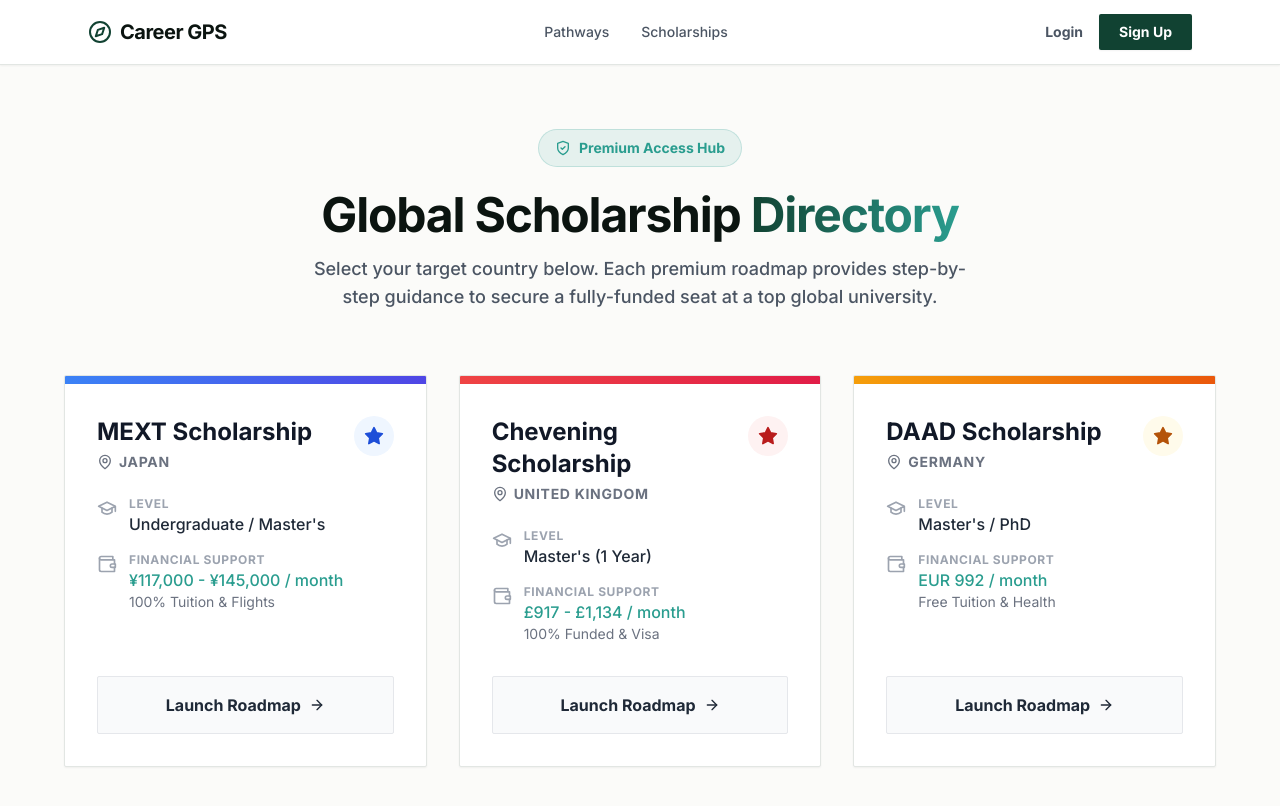
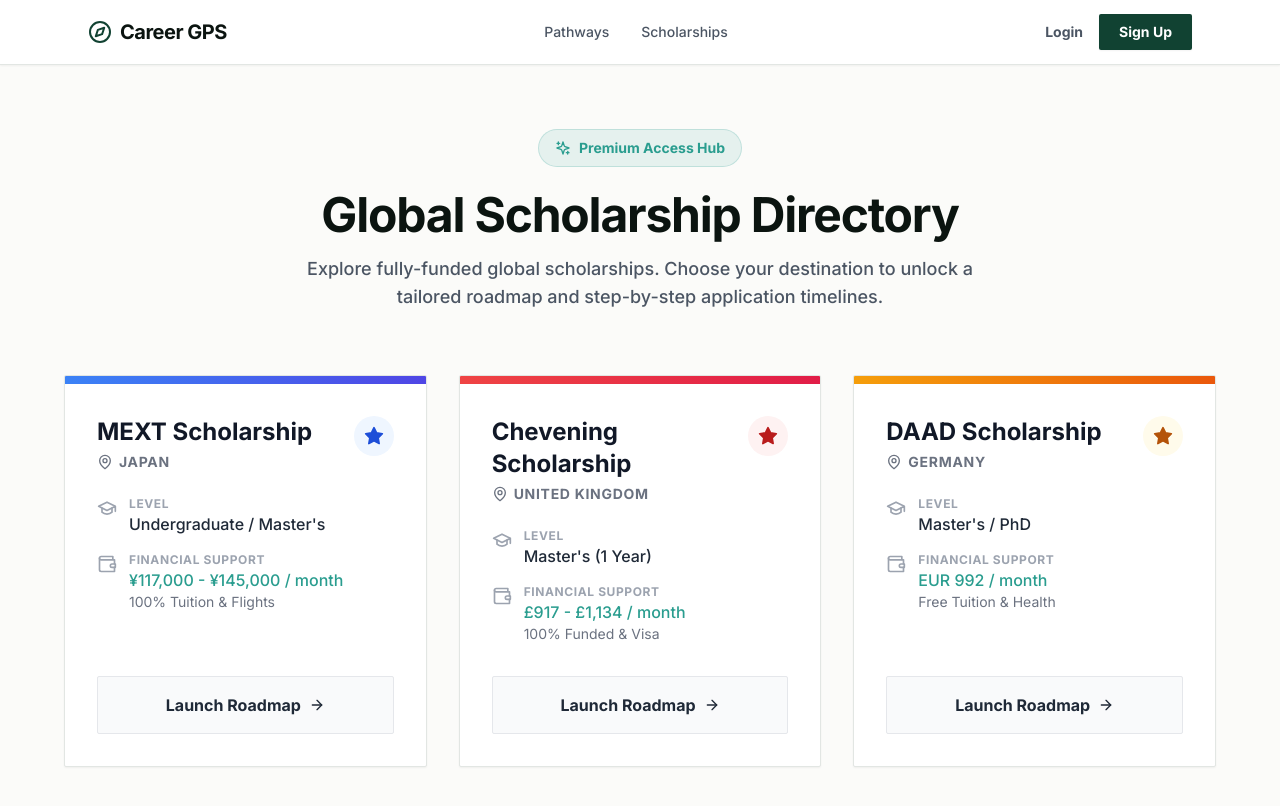
Before and after one commit to SahilDhinwa/Career-gps2.0, a Next.js app: page /study-abroad in a window 1280 px wide. Shown: the top 806 px of the page. Built offline with nearby package versions, Linux system fonts and the light colour scheme; no server answers.

Commit message:
Add user greeting and update scholarship description

```diff
--- a/app/study-abroad/page.tsx
+++ b/app/study-abroad/page.tsx
@@ -1,7 +1,29 @@
+"use client"; // Required for live user state
+
 import Link from "next/link";
-import { MapPin, ArrowRight, Wallet, GraduationCap, Star, ShieldCheck } from "lucide-react";
+import { MapPin, ArrowRight, Wallet, GraduationCap, Star, ShieldCheck, Sparkles } from "lucide-react";
+import { useState, useEffect } from "react";
+import { auth } from "../../lib/firebase";
+import { onAuthStateChanged } from "firebase/auth";
 
 export default function StudyAbroadHub() {
+  // --- USER MEMORY ---
+  const [firstName, setFirstName] = useState<string | null>(null);
+
+  // Fetch the name the second the dashboard loads
+  useEffect(() => {
+    const unsubscribe = onAuthStateChanged(auth, (user) => {
+      if (user && user.displayName) {
+        // Splits the full name and grabs the first name for a cleaner greeting
+        setFirstName(user.displayName.split(" ")[0]);
+      } else {
+        setFirstName(null);
+      }
+    });
+    return () => unsubscribe();
+  }, []);
+
+  // --- PREMIUM SCHOLARSHIP DATABASE ---
   const scholarships = [
     {
       id: "mext-ug",
@@ -44,13 +66,16 @@
       {/* Header Section */}
       <div className="max-w-6xl mx-auto mb-16 text-center">
         <div className="inline-flex items-center gap-2 px-4 py-2 rounded-full bg-success/10 text-sm font-bold text-success mb-6 border border-success/20">
-          <ShieldCheck className="w-4 h-4" /> Premium Access Hub
+          <Sparkles className="w-4 h-4" /> Premium Access Hub
         </div>
+
+        {/* Dynamic Welcome Message */}
         <h1 className="font-heading text-4xl md:text-5xl font-bold text-foreground tracking-tight mb-4">
-          Global Scholarship <span className="text-transparent bg-clip-text bg-gradient-to-r from-primary to-success">Directory</span>
+          {firstName ? `Welcome back, ${firstName}` : "Global Scholarship Directory"}
         </h1>
+
         <p className="text-lg text-gray-600 font-medium max-w-2xl mx-auto">
-          Select your target country below. Each premium roadmap provides step-by-step guidance to secure a fully-funded seat at a top global university.
+          Explore fully-funded global scholarships. Choose your destination to unlock a tailored roadmap and step-by-step application timelines.
         </p>
       </div>
 
```
